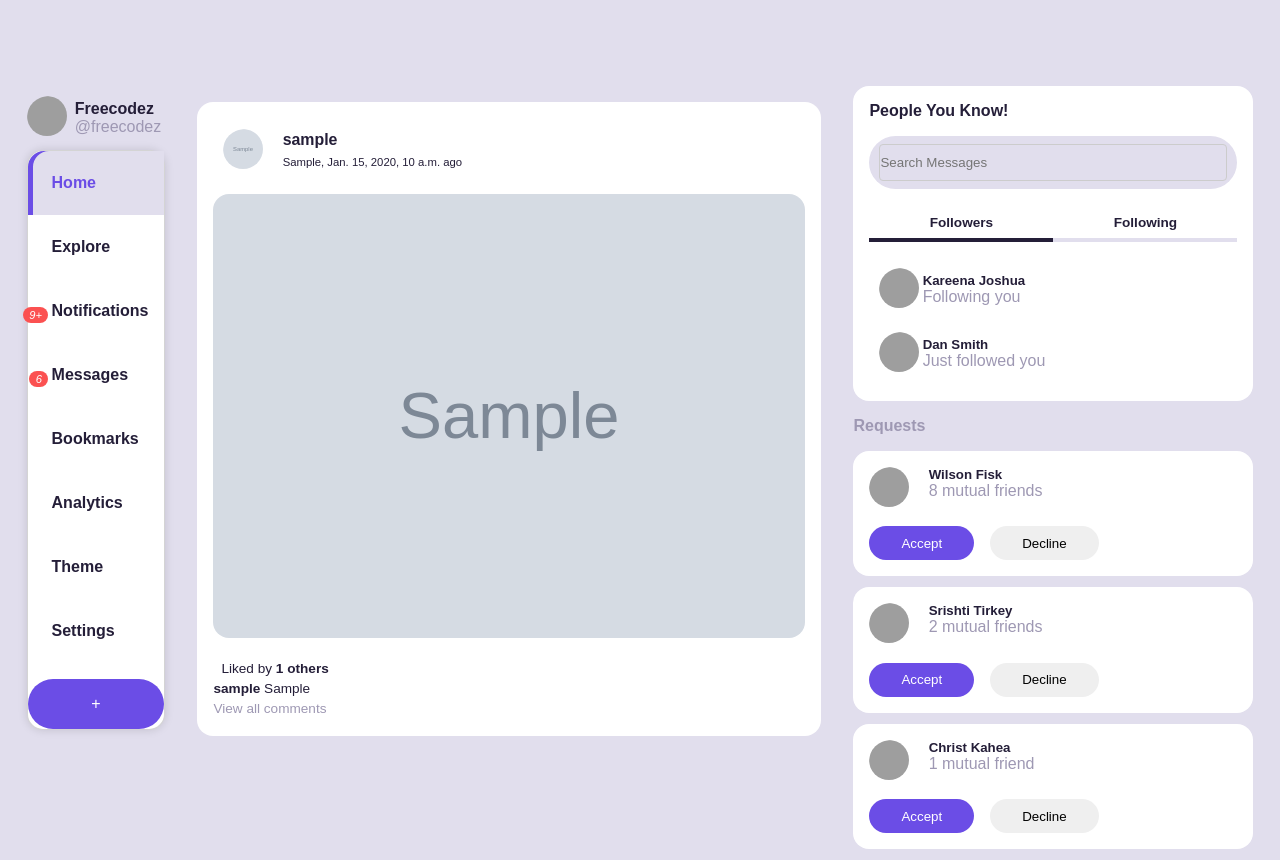
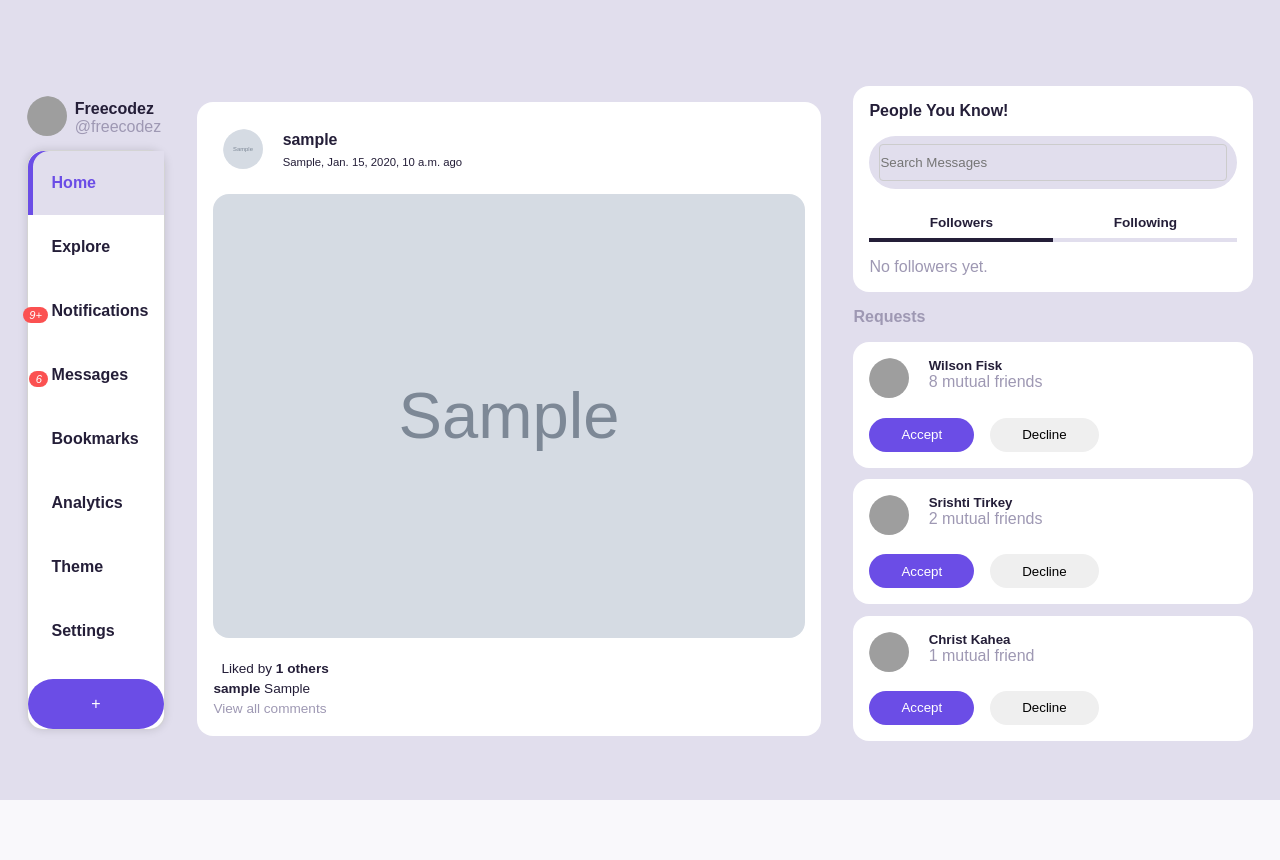
Before and after one commit to varmanamish/farmfusion, a Django app: page /posts/ in a window 1280 px wide. After the commit the page ends 800 px from the top, so only its background shows below. Run offline with Django 5.2, Linux system fonts and the light colour scheme; tables that the repository leaves empty hold one stand-in row (values such as "Sample post"); grey boxes marked "Sample" are stand-in pictures; grey boxes are pictures that could not be loaded.

Commit message:
it workzz

```diff
--- a/farmfusion/posts/models.py
+++ b/farmfusion/posts/models.py
@@ -10,3 +10,14 @@ class PostDetails(models.Model):
     post_image = models.ImageField(upload_to='post_images/')
     caption = models.TextField(blank=True)
     likes_count = models.IntegerField(default=0)
+
+class Follow(models.Model):
+    follower = models.ForeignKey(CustomUser, related_name='following', on_delete=models.CASCADE)
+    following = models.ForeignKey(CustomUser, related_name='followers', on_delete=models.CASCADE)
+    created_at = models.DateTimeField(auto_now_add=True)
+
+    class Meta:
+        unique_together = ('follower', 'following')  # Prevent duplicate follow records
+
+    def __str__(self):
+        return f"{self.follower.username} follows {self.following.username}"
--- a/farmfusion/posts/views.py
+++ b/farmfusion/posts/views.py
@@ -1,9 +1,23 @@
 from django.shortcuts import render, redirect
-from .models import PostDetails as Post
+from .models import PostDetails as Post, Follow
+from django.contrib.auth.decorators import login_required
 
 def feed(request):
     posts = Post.objects.all().order_by('-created_at')
-    return render(request, 'posts/feed.html', {'posts': posts})
+
+    if request.user.is_authenticated:
+        followers = Follow.objects.filter(following=request.user)
+        following = Follow.objects.filter(follower=request.user)
+    else:
+        followers = []
+        following = []
+
+    return render(request, 'posts/feed.html', {
+        'posts': posts,
+        'followers': followers,
+        'following': following
+    })
+
 
 
 # @login_required  # Ensure only logged-in users can post
--- a/farmfusion/templates/posts/feed.html
+++ b/farmfusion/templates/posts/feed.html
@@ -308,47 +308,40 @@
                             <h6 onclick="showTab('following')">Following</h6>
                         </div>
 
+                        <!-- Followers Section -->
                         <div id="followers" class="tab-content active">
+                            {% for follow in followers %}
                                 <div class="user">
                                     <div class="profile-pic">
-                                    <img src="https://64.media.tumblr.com/2d678d77b051ee352d722d1f7fd2c029/88958e5f55a67155-7d/s250x400/74d69559d55329719bb0a50d8e9d77cbf0ec6da0.jpg"/>
+                                        <img src="{{ follow.follower.profile_pic.url }}" alt="Profile Picture">
                                     </div>
                                     <div class="user-body">
-                                    <h5>Kareena Joshua</h5>
+                                        <h5>{{ follow.follower.username }}</h5>
                                         <p class="text-muted">Following you</p>
                                     </div>
                                 </div>
+                            {% empty %}
+                                <p class="text-muted">No followers yet.</p>
+                            {% endfor %}
+                        </div>
+
+                        <!-- Following Section -->
+                        <div id="following" class="tab-content">
+                            {% for follow in following %}
                                 <div class="user">
                                     <div class="profile-pic">
-                                    <img src="https://64.media.tumblr.com/7b28774544438d73ca8c1daad11402e0/88958e5f55a67155-fd/s250x400/a9ef3dad54f6c57a53fdeef1a793f0143a9aea27.jpg"/>
+                                        <img src="{{ follow.following.profile_pic.url }}" alt="Profile Picture">
                                     </div>
                                     <div class="user-body">
-                                    <h5>Dan Smith</h5>
-                                    <p class="text-muted">Just followed you</p>
-                                </div>
-                            </div>
-                        </div>
-
-                        <div id="following" class="tab-content">
-                            <div class="user">
-                                <div class="profile-pic">
-                                    <img src="https://res.cloudinary.com/freecodez/image/upload/v1698067298/images/fy8azbqxhgdrbbijhipe.webp"/>
-                                </div>
-                                <div class="user-body">
-                                    <h5>Chris Brown</h5>
+                                        <h5>{{ follow.following.username }}</h5>
                                         <p class="text-muted">You're following</p>
                                     </div>
                                 </div>
-                            <div class="user">
-                                <div class="profile-pic">
-                                    <img src="https://i.pinimg.com/236x/95/c4/96/95c496f64dd0e4c6f75f96c0abbbea6b.jpg"/>
+                            {% empty %}
+                                <p class="text-muted">You're not following anyone yet.</p>
+                            {% endfor %}
                         </div>
-                                <div class="user-body">
-                                    <h5>Varun Nair</h5>
-                                    <p class="text-muted">You're following</p>
-                                </div>
-                            </div>
-                        </div>
+
                     </div>
                     <div class="friend-requests">
                         <h4>Requests</h4>
```
Also changed, not shown: farmfusion/media/pics/IMG_2765_jZ3wbL9.jpg (added), farmfusion/media/pics/IMG_2765_qDijR4J.jpg (added), 1 other file. Lines whose indentation alone changed are shown as unchanged.
